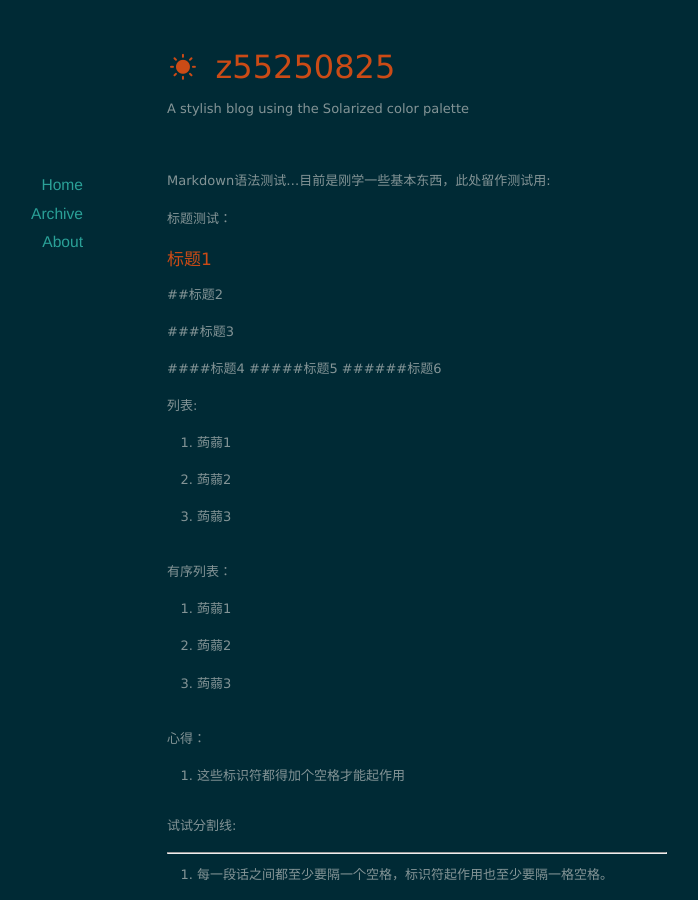
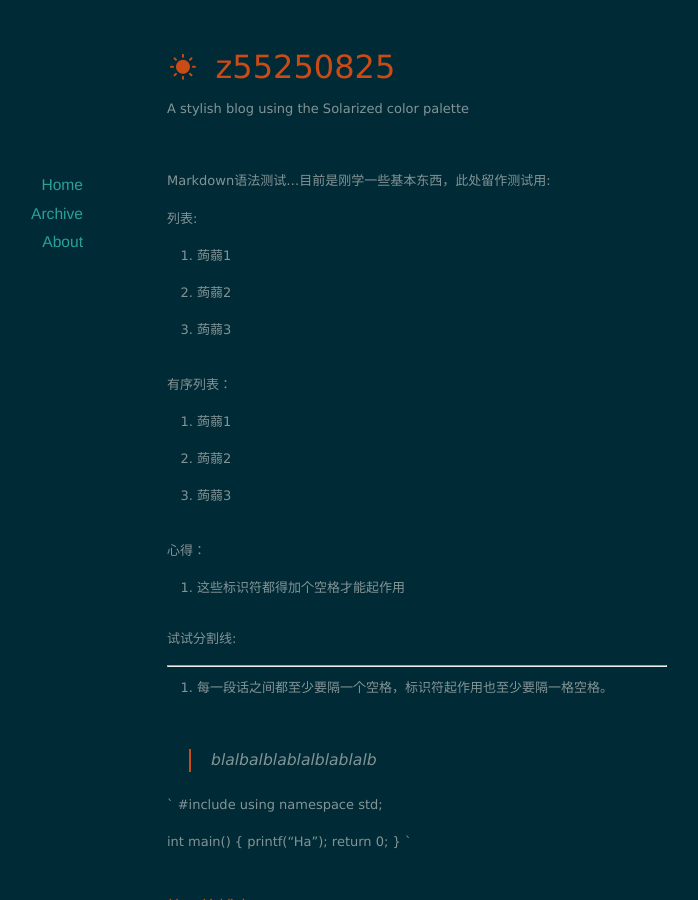
Before and after one commit to z55250825/z55250825.github.io, a Jekyll site: the page built from index.html, in a window 1280 px wide and 900 px high. Shown: the whole window, without its empty margins (223-921 px from the left). Built offline with Jekyll 4.4.1, drawn with Linux system fonts in a browser that asks for light colours; nearby versions of some CDN libraries; the list of posts is cut into pages by our own code.

Commit message:
markdown测试2

```diff
--- a/_posts/2016-03-06-Markdown-test.markdown
+++ b/_posts/2016-03-06-Markdown-test.markdown
@@ -4,17 +4,6 @@ title:"Markdown测试"
 date: 2016-03-06 3:10:00
 ---
 Markdown语法测试...目前是刚学一些基本东西，此处留作测试用:
-
-标题测试：
-
-# 标题1
-##标题2
-
-###标题3
-
-####标题4
-#####标题5
-######标题6
 
 列表:
 
```
